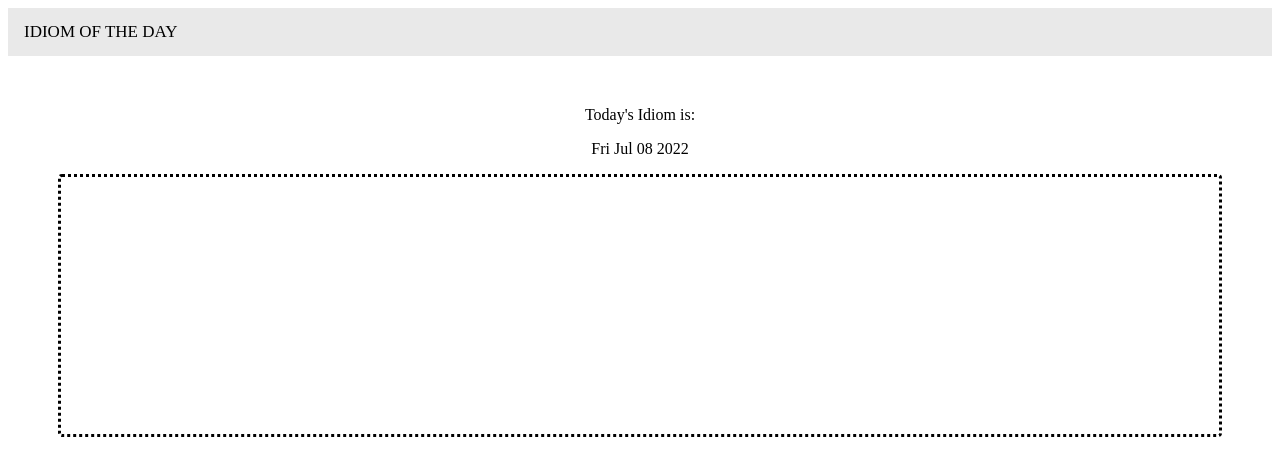
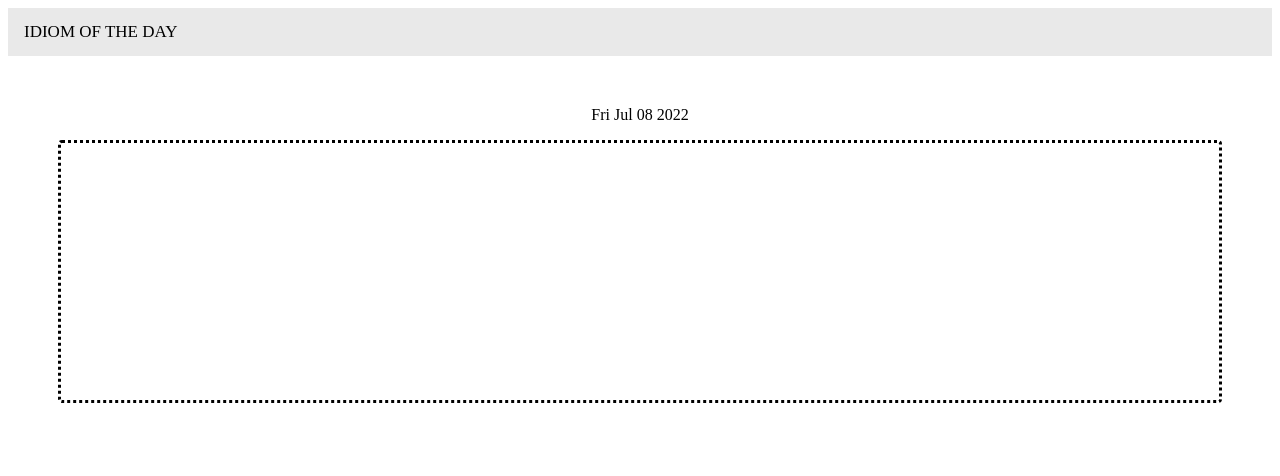
Before and after one commit to SparklingCouscous/IdiomOfTheDay, a website: page public/index.html in a window 1280 px wide. Drawn offline with Linux system fonts and the light colour scheme; no server answers.

Commit message:
cleean up

```diff
--- a/public/index.html
+++ b/public/index.html
@@ -15,16 +15,12 @@
         <header>
             <section class="navbar">
                 <a href="./index.html">IDIOM OF THE DAY</a>
-                <!-- <section class="login">
-                    <input type="text" placeholder="Username" name="username">
-                    <input type="text" placeholder="Password" name="psw">
-                    <button type="submit">Login</button>
-                </section> -->
+
             </section>
         </header>
         <main class="idiom">
 
-            <p>Today's Idiom is:</p>
+            <!-- <p>Today's Idiom is:</p> -->
 
             <p id="date"></p>
 
@@ -34,10 +30,7 @@
                 <p id="Description"></p>
                 <p id="Origin"></p>
             </section>
-            <!-- <section class="idiomButtons">
-                <button id="Previous">Previous</button>
-                <button id="Next">Next</button>
-            </section> -->
+
         </main>
     </body>
 </html>
```
Also changed, not shown: public/js/idiom.js (+1 -63 lines).
